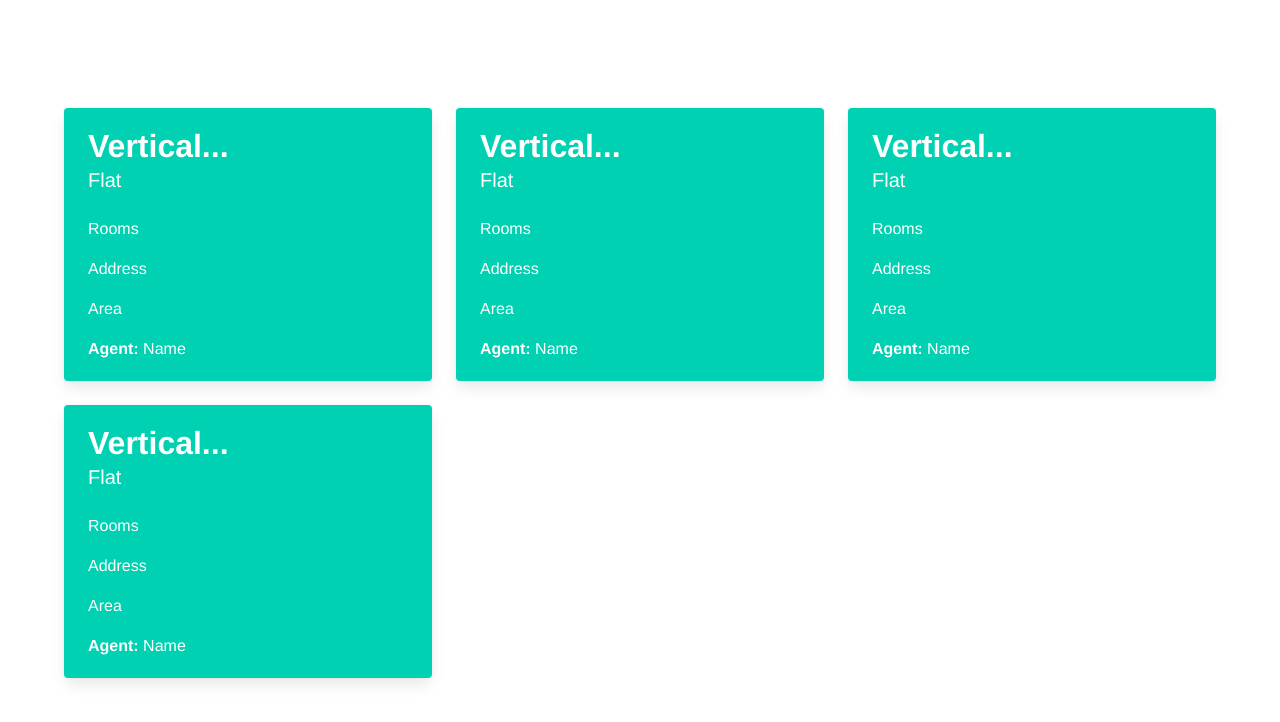
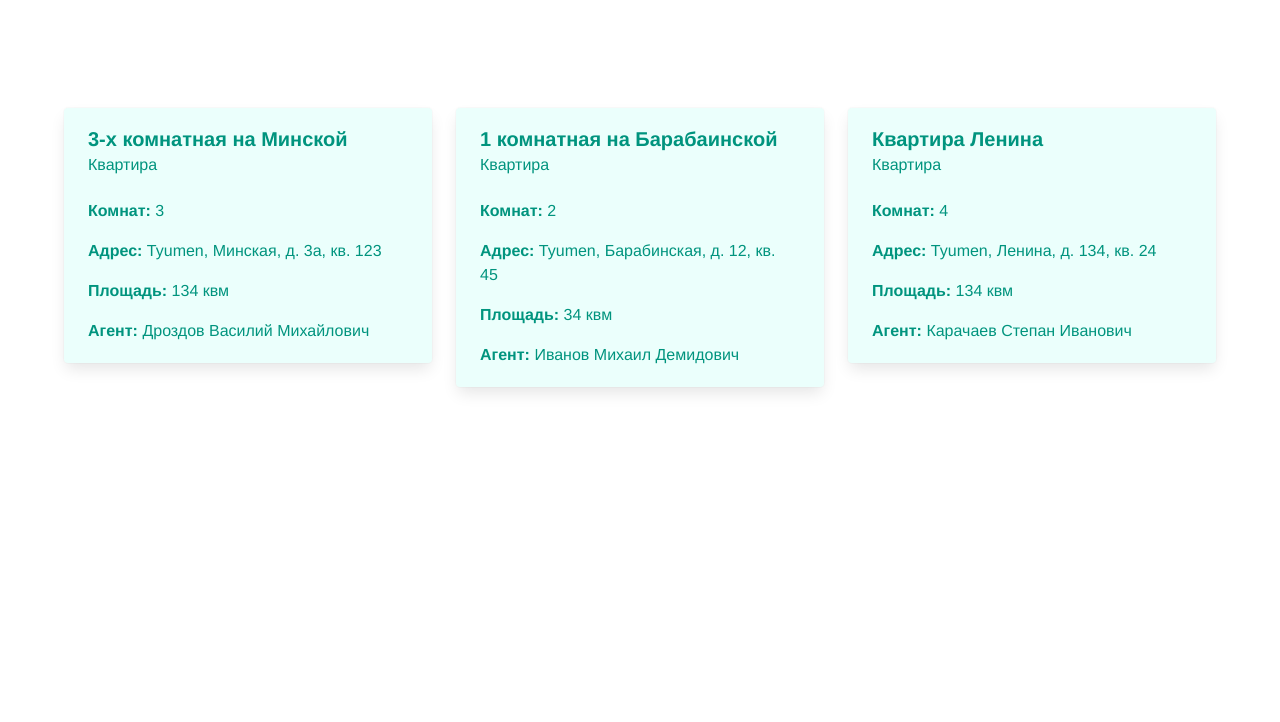
Before and after one commit to iozheg/flats_test_task, a Vue app: page / in a window 1280 px wide. Shown: the top 722 px of the page. Built offline with nearby package versions, Linux system fonts and the light colour scheme.

Commit message:
load and show flats

```diff
--- a/src/App.vue
+++ b/src/App.vue
@@ -3,10 +3,13 @@
     <section class="section">
       <div class="container">
         <div class="columns is-multiline">
-          <div class="column is-4"><flat-item /></div>
-          <div class="column is-4"><flat-item /></div>
-          <div class="column is-4"><flat-item /></div>
-          <div class="column is-4"><flat-item /></div>
+          <div
+            v-for="flat in flats"
+            :key="flat.id"
+            class="column is-4"
+          >
+            <flat-item :flat="flat" />
+          </div>
         </div>
       </div>
     </section>
@@ -15,10 +18,25 @@
 
 <script>
 import FlatItem from './components/FlatItem';
+import { getFlats } from './api';
 
 export default {
   name: 'App',
   components: { FlatItem },
+
+  data() {
+    return {
+      flats: [],
+    };
+  },
+
+  async created() {
+    try {
+      this.flats = await getFlats();
+    } catch (e) {
+      console.log(e);
+    }
+  }
 }
 </script>
 
--- /dev/null
+++ b/src/api/index.js
@@ -0,0 +1,5 @@
+import flats from './mocks.json';
+
+export async function getFlats() {
+  return flats.response;
+}
--- /dev/null
+++ b/src/api/mocks.json
@@ -0,0 +1,79 @@
+{
+  "response": [
+    {
+      "type": "flat",
+      "id": 1,
+      "attributes": {
+        "title": "3-х комнатная на Минской",
+        "rooms": 3,
+        "address": {
+          "city": "Tyumen",
+          "street": "Минская",
+          "house": "3a",
+          "room": "123"
+        },
+        "area": 134,
+        "unit": "квм"
+      },
+      "relationships": {
+        "type": "agent",
+        "id": 2,
+        "attributes": {
+          "first_name": "Василий",
+          "last_name": "Дроздов",
+          "middle_name": "Михайлович"
+        }
+      }
+    },
+    {
+      "type": "flat",
+      "id": 2,
+      "attributes": {
+        "title": "1 комнатная на Барабаинской",
+        "rooms": 2,
+        "address": {
+          "city": "Tyumen",
+          "street": "Барабинская",
+          "house": "12",
+          "room": "45"
+        },
+        "area": 34,
+        "unit": "квм"
+      },
+      "relationships": {
+        "type": "agent",
+        "id": 10,
+        "attributes": {
+          "first_name": "Михаил",
+          "last_name": "Иванов",
+          "middle_name": "Демидович"
+        }
+      }
+    },
+    {
+      "type": "flat",
+      "id": 3,
+      "attributes": {
+        "title": "Квартира Ленина",
+        "rooms": 4,
+        "address": {
+          "city": "Tyumen",
+          "street": "Ленина",
+          "house": "134",
+          "room": "24"
+        },
+        "area": 134,
+        "unit": "квм"
+      },
+      "relationships": {
+        "type": "agent",
+        "id": 44,
+        "attributes": {
+          "first_name": "Степан",
+          "last_name": "Карачаев",
+          "middle_name": "Иванович"
+        }
+      }
+    }
+  ]
+}
--- a/src/components/FlatItem.vue
+++ b/src/components/FlatItem.vue
@@ -1,14 +1,14 @@
 <template>
   <!-- <div class="tile is-4 is-parent"> -->
-    <div class="box notification is-primary">
+    <div class="box notification is-primary is-light">
       <article class=" has-text-left">
-        <p class="title">Vertical...</p>
-        <p class="subtitle">Flat</p>
+        <p class="title is-5">{{ attributes.title }}</p>
+        <p class="subtitle is-6">{{ type }}</p>
         <div class="content">
-          <p>Rooms</p>
-          <p>Address</p>
-          <p>Area</p>
-          <p><b>Agent:</b> Name</p>
+          <p><b>Комнат:</b> {{ attributes.rooms }}</p>
+          <p><b>Адрес:</b> {{ address }}</p>
+          <p><b>Площадь:</b> {{ area }}</p>
+          <p><b>Агент:</b> {{ agent }}</p>
         </div>
       </article>
     </div>
@@ -18,5 +18,36 @@
 <script>
 export default {
   name: 'FlatItem',
+  data() {
+    return {
+      types: {
+        flat: 'Квартира',
+      },
+    };
+  },
+  props: {
+    flat: { type: Object, required: true },
+  },
+  computed: {
+    attributes() {
+      return this.flat.attributes;
+    },
+    type() {
+      return this.types[this.flat.type] || 'Помещение';
+    },
+    address() {
+      const { city, street, house, room } = this.attributes.address;
+      return `${city}, ${street}, д. ${house}, кв. ${room}`;
+    },
+    area() {
+      const { area, unit } = this.attributes;
+      return `${area} ${unit}`;
+    },
+
+    agent() {
+      const { first_name, last_name, middle_name } = this.flat.relationships.attributes;
+      return `${last_name} ${first_name} ${middle_name}`;
+    },
+  },
 };
 </script>
```
